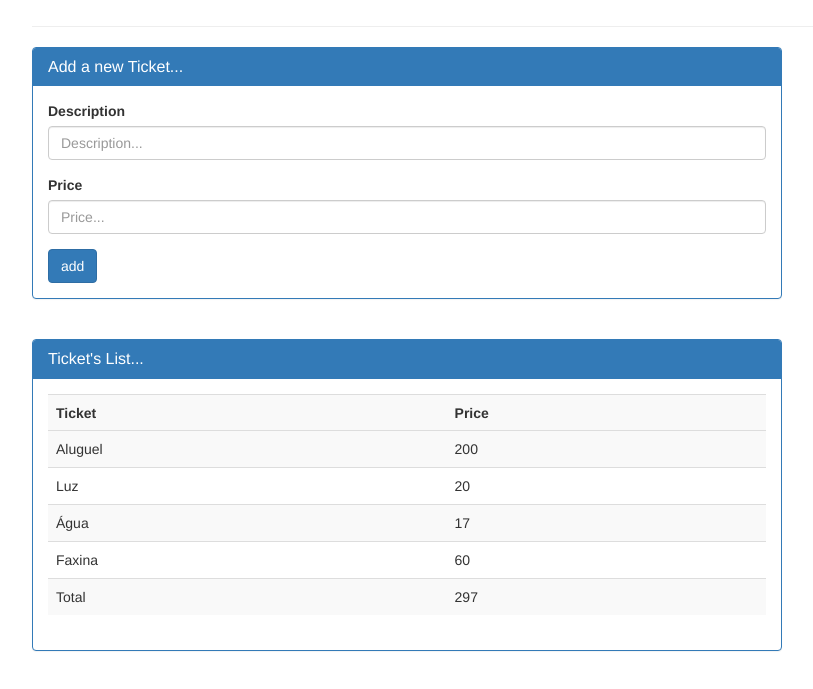
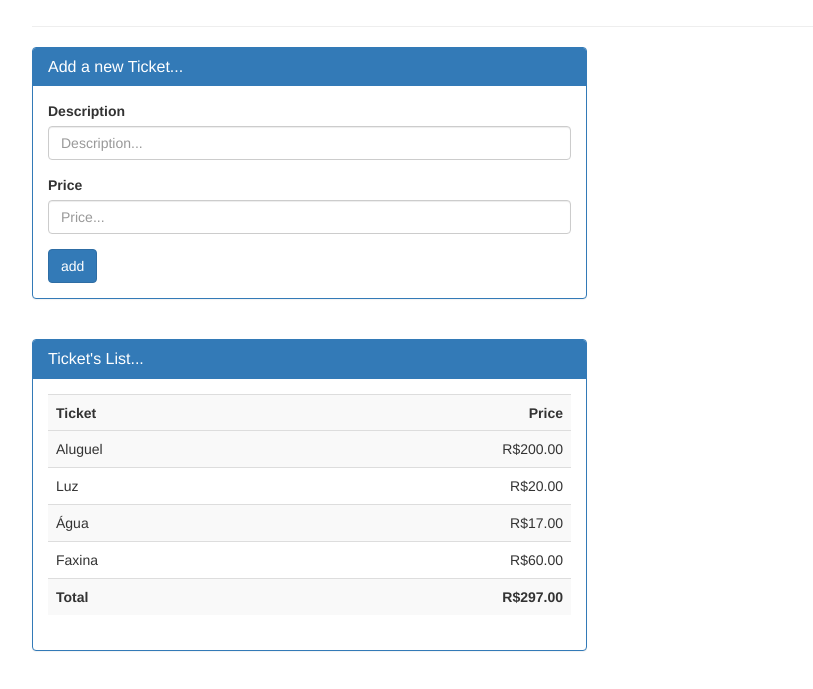
Before and after one commit to ewertonsjp/suvinando, a website: page app/view/invoice/show.html in a window 1280 px wide. Shown: the part 83-772 px from the top of the page, without its empty margins (38-851 px from the left). Drawn offline with nearby package versions, Linux system fonts and the light colour scheme.

Commit message:
Some css's points

```diff
--- a/app/view/invoice/show.html
+++ b/app/view/invoice/show.html
@@ -9,6 +9,13 @@
     <link rel="stylesheet" href="../../css/main.css">
     <link rel="stylesheet" href="../../libraries/font-awesome/css/font-awesome.min.css">
     <link rel="stylesheet" href="../../libraries/bootstrap/dist/css/bootstrap.min.css">
+
+    <style>
+      .currency {
+        text-align: right;
+      }
+    </style>
+
   </head>
   <body ng-app="suvApp">
     <div ng-controller="invoiceController as invoice" class="container">
@@ -18,7 +25,7 @@
 
       <!-- Add Tickets-->
       <div class="row">
-        <div class="col-md-8">
+        <div class="col-md-6">
           <div class="panel panel-primary">
             <div class="panel-heading">
               <h3 class="panel-title">Add a new Ticket...</h3>
@@ -47,7 +54,7 @@
 
       <!-- Ticket's List-->
       <div class="row">
-        <div class="col-md-8">
+        <div class="col-md-6">
           <div class="panel panel-primary">
             <div class="panel-heading">
               <h3 class="panel-title">Ticket's List...</h3>
@@ -56,15 +63,15 @@
               <table class="table table-striped">
                 <tr>
                   <th>Ticket</th>
-                  <th>Price</th>
+                  <th class="currency">Price</th>
                 <tr>
                 <tr ng-repeat="ticket in invoice.tickets">
                   <td>{{ticket.description}}</td>
-                  <td>{{ticket.price}}</td>
+                  <td class="currency">{{ticket.price | currency:'R$'}}</td>
                 </tr>
                 <tr>
-                  <td>Total</td>
-                  <td>{{invoice.total}}</td>
+                  <td><b>Total</b></td>
+                  <td class="currency"><b>{{invoice.total | currency:'R$'}}</b></td>
                 </tr>
               </table>
             </div>
```
